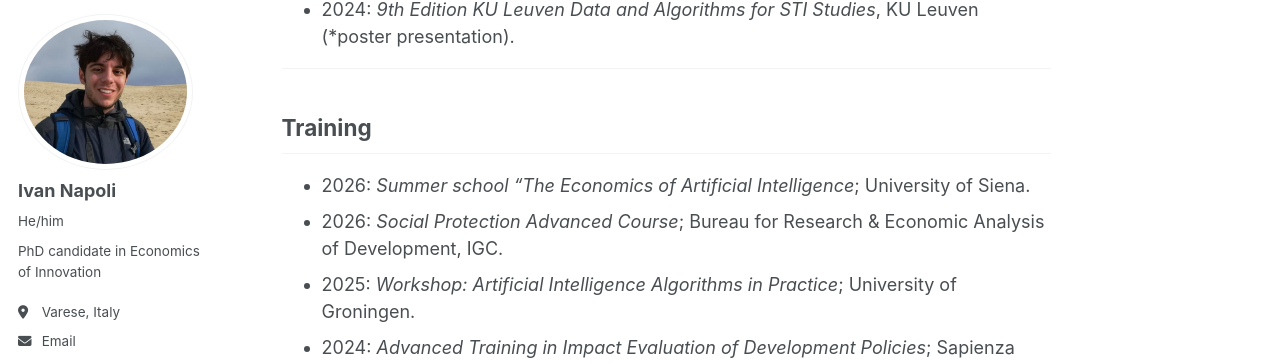
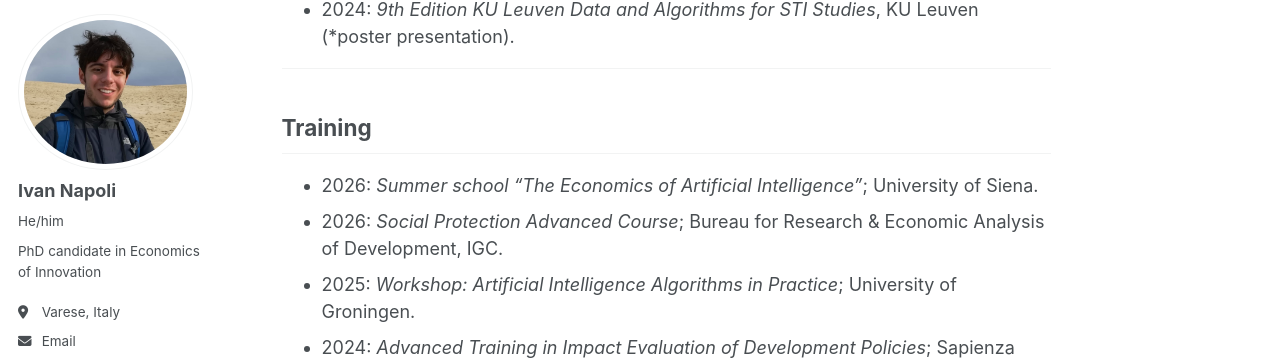
Before and after one commit to IvanNapo/IvanNapo.github.io, a Jekyll site: the page built from _pages/conferences.md, in a window 1280 px wide and 900 px high, scrolled down 549 px. Shown: the part 85-449 px from the top of the window. Built offline with Jekyll 4.4.1, drawn with Linux system fonts in a browser that asks for light colours.

```diff
--- a/_pages/conferences.md
+++ b/_pages/conferences.md
@@ -19,7 +19,7 @@ assistants and task-based research support positions?"
 ---
 
 ## Training
--  2026: *Summer school "The Economics of Artificial Intelligence*; University of Siena.
+-  2026: *Summer school "The Economics of Artificial Intelligence"*; University of Siena.
 -  2026: *Social Protection Advanced Course*; Bureau for Research & Economic Analysis of Development, IGC.
 -  2025: *Workshop: Artificial Intelligence Algorithms in Practice*; University of Groningen.
 -  2024: *Advanced Training in Impact Evaluation of Development Policies*; Sapienza University, IFAD.
```
